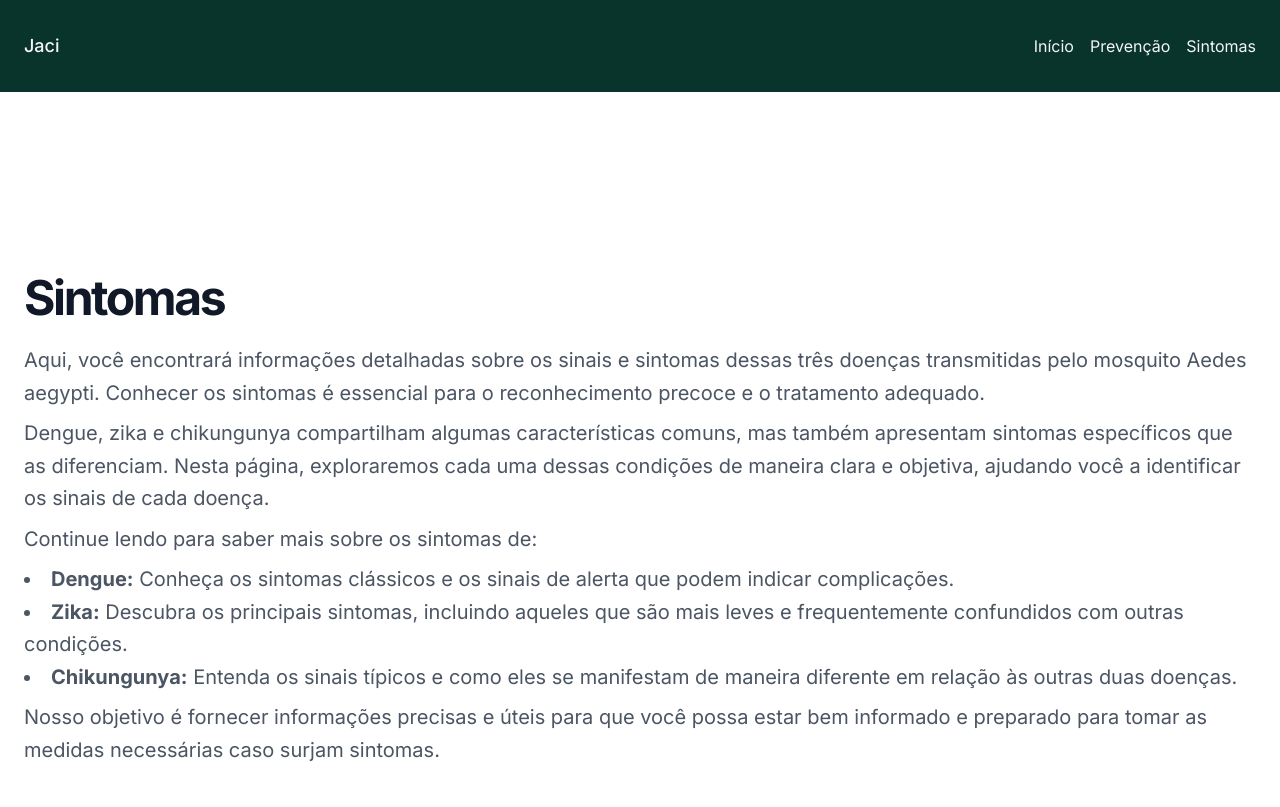
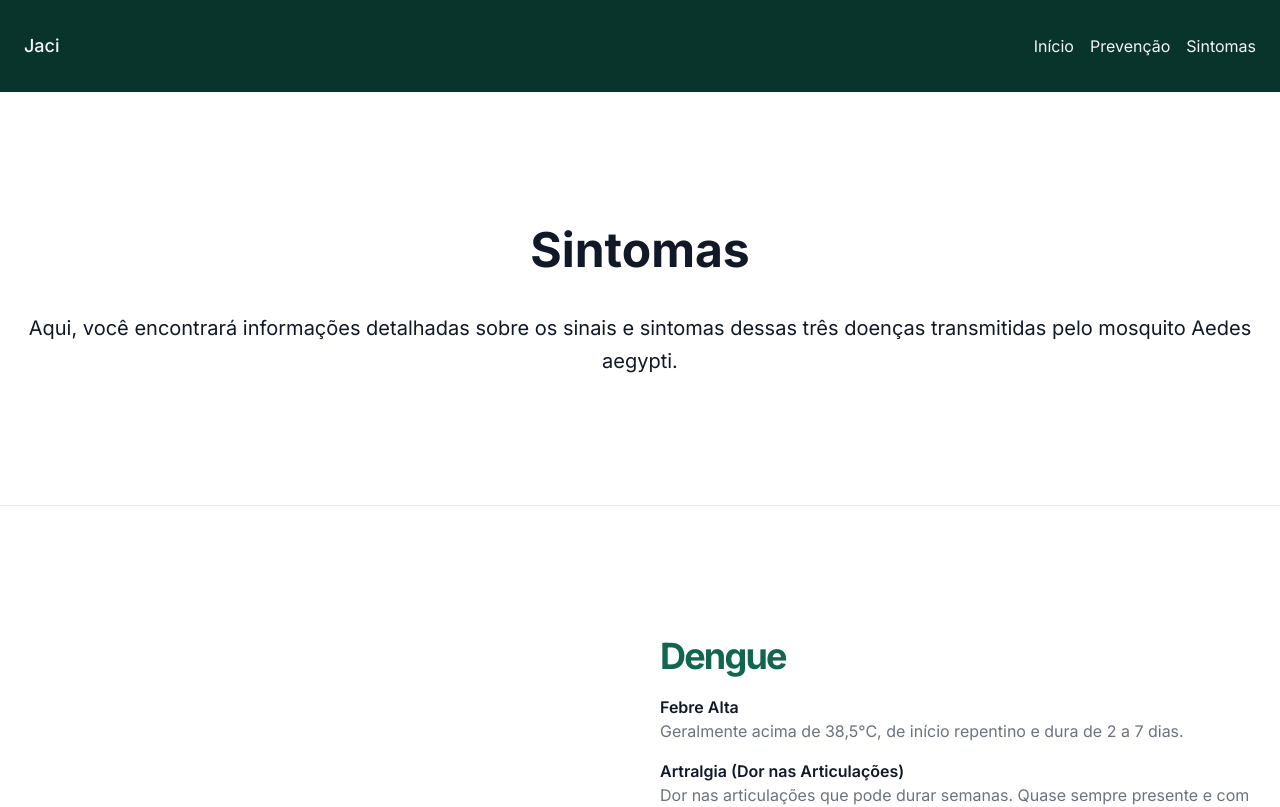
Before and after one commit to FreitasGa/jaci, a Next.js app: page /symptoms in a window 1280 px wide. Shown: the top 807 px of the page. Built offline with nearby package versions, Linux system fonts and the light colour scheme.

Commit message:
feat: convert test pages

```diff
--- a/app/prevention/page.tsx
+++ b/app/prevention/page.tsx
@@ -3,55 +3,19 @@ import { topics } from "./data";
 
 export default function Prevention() {
   return (
-    <main className="container flex flex-col min-h-[100dvh] mx-auto px-4 py-8 md:px-6 md:py-12">
-      <section className="w-full py-12 md:py-24 lg:py-32">
-        <div className="space-y-4">
-          <h1 className="text-4xl font-bold tracking-tighter md:text-5xl/tight">
+    <main className="min-h-[100dvh]">
+      <section className="container mx-auto px-4 w-full py-12 md:py-24 lg:py-32">
+        <div className="space-y-8 text-center">
+          <h1 className="text-3xl font-bold tracking-normal md:text-4xl/tight lg:text-5xl/tight">
             Prevenção e Combate
           </h1>
-          <div className="space-y-2 text-gray-600 md:text-xl/relaxed lg:text-base/relaxed xl:text-xl/relaxed">
-            <p>
-              Aqui, você encontrará informações essenciais sobre como prevenir e
-              combater essas três doenças transmitidas pelo mosquito Aedes
-              aegypti. A prevenção é a chave para evitar surtos e proteger a
-              saúde de todos.
-            </p>
-            <p>
-              Dengue, zika e chikungunya podem ser evitadas com medidas simples
-              e eficazes. Nesta página, compartilharemos estratégias comprovadas
-              e orientações práticas para ajudar você a manter sua família e
-              comunidade seguras.
-            </p>
-            <p>Continue lendo para saber mais sobre:</p>
-            <ul className="list-disc list-inside">
-              <li>
-                <b>Medidas de Prevenção:</b> Aprenda a identificar e eliminar
-                criadouros do mosquito, além de outras ações diárias que você
-                pode adotar para reduzir o risco de transmissão.
-              </li>
-              <li>
-                <b>Métodos de Combate:</b> Descubra as melhores práticas para
-                combater o mosquito Aedes aegypti, incluindo o uso de
-                repelentes, inseticidas e a importância da mobilização
-                comunitária.
-              </li>
-              <li>
-                <b>Educação e Conscientização:</b> Entenda como a educação e a
-                conscientização são fundamentais para o controle dessas doenças
-                e como você pode contribuir para a disseminação de informações
-                corretas e úteis.
-              </li>
-            </ul>
-            <p>
-              Nosso objetivo é fornecer informações precisas e práticas para que
-              você possa estar bem informado e capacitado a tomar as medidas
-              necessárias para proteger sua saúde e a de sua comunidade. Juntos,
-              podemos vencer a batalha contra dengue, zika e chikungunya.
-            </p>
-          </div>
+          <p className="text-base md:text-lg lg:text-xl/relaxed">
+            Aqui, você encontrará informações essenciais sobre como prevenir e
+            combater essas três doenças transmitidas pelo mosquito Aedes
+            aegypti.
+          </p>
         </div>
       </section>
-
       {topics.map((topic) => (
         <TopicSection
           key={topic.name.toLowerCase()}
--- a/app/symptoms/page.tsx
+++ b/app/symptoms/page.tsx
@@ -1,54 +1,21 @@
+import DiseaseSection from "./components/disease-section";
 import { diseases } from "./data";
-import DiseaseSection from "./components/disease-section";
 
 export default function Symptoms() {
   return (
-    <main className="container flex flex-col min-h-[100dvh] mx-auto px-4 py-8 md:px-6 md:py-12">
-      <section className="w-full py-12 md:py-24 lg:py-32">
-        <div className="space-y-4">
-          <h1 className="text-4xl font-bold tracking-tighter md:text-5xl/tight">
+    <main className="min-h-[100dvh]">
+      <section className="container mx-auto px-4 w-full py-12 md:py-24 lg:py-32">
+        <div className="space-y-8 text-center">
+          <h1 className="text-3xl font-bold tracking-normal md:text-4xl/tight lg:text-5xl/tight">
             Sintomas
           </h1>
-          <div className="space-y-2 text-gray-600 md:text-xl/relaxed lg:text-base/relaxed xl:text-xl/relaxed">
-            <p>
-              Aqui, você encontrará informações detalhadas sobre os sinais e
-              sintomas dessas três doenças transmitidas pelo mosquito Aedes
-              aegypti. Conhecer os sintomas é essencial para o reconhecimento
-              precoce e o tratamento adequado.
-            </p>
-            <p>
-              Dengue, zika e chikungunya compartilham algumas características
-              comuns, mas também apresentam sintomas específicos que as
-              diferenciam. Nesta página, exploraremos cada uma dessas condições
-              de maneira clara e objetiva, ajudando você a identificar os sinais
-              de cada doença.
-            </p>
-            <p>Continue lendo para saber mais sobre os sintomas de:</p>
-            <ul className="list-disc list-inside">
-              <li>
-                <b>Dengue:</b> Conheça os sintomas clássicos e os sinais de
-                alerta que podem indicar complicações.
-              </li>
-              <li>
-                <b>Zika:</b> Descubra os principais sintomas, incluindo aqueles
-                que são mais leves e frequentemente confundidos com outras
-                condições.
-              </li>
-              <li>
-                <b>Chikungunya:</b> Entenda os sinais típicos e como eles se
-                manifestam de maneira diferente em relação às outras duas
-                doenças.
-              </li>
-            </ul>
-            <p>
-              Nosso objetivo é fornecer informações precisas e úteis para que
-              você possa estar bem informado e preparado para tomar as medidas
-              necessárias caso surjam sintomas.
-            </p>
-          </div>
+          <p className="text-base md:text-lg lg:text-xl/relaxed">
+            Aqui, você encontrará informações detalhadas sobre os sinais e
+            sintomas dessas três doenças transmitidas pelo mosquito Aedes
+            aegypti.
+          </p>
         </div>
       </section>
-
       {diseases.map((disease) => (
         <DiseaseSection
           key={disease.name.toLowerCase()}
--- a/app/test/prevention/page.tsx
+++ /dev/null
@@ -1,29 +0,0 @@
-import TopicSection from "@/app/prevention/components/topic-section";
-import { topics } from "@/app/prevention/data";
-
-export default function Prevention() {
-  return (
-    <main className="min-h-[100dvh]">
-      <section className="container mx-auto px-4 w-full py-12 md:py-24 lg:py-32">
-        <div className="space-y-8 text-center">
-          <h1 className="text-3xl font-bold tracking-normal md:text-4xl/tight lg:text-5xl/tight">
-            Prevenção e Combate
-          </h1>
-          <p className="text-base md:text-lg lg:text-xl/relaxed">
-            Aqui, você encontrará informações essenciais sobre como prevenir e
-            combater essas três doenças transmitidas pelo mosquito Aedes
-            aegypti.
-          </p>
-        </div>
-      </section>
-      {topics.map((topic) => (
-        <TopicSection
-          key={topic.name.toLowerCase()}
-          name={topic.name}
-          image={topic.image}
-          measures={topic.measures}
-        />
-      ))}
-    </main>
-  );
-}
--- a/app/test/symptoms/page.tsx
+++ /dev/null
@@ -1,29 +0,0 @@
-import DiseaseSection from "@/app/symptoms/components/disease-section";
-import { diseases } from "@/app/symptoms/data";
-
-export default function Symptoms() {
-  return (
-    <main className="min-h-[100dvh]">
-      <section className="container mx-auto px-4 w-full py-12 md:py-24 lg:py-32">
-        <div className="space-y-8 text-center">
-          <h1 className="text-3xl font-bold tracking-normal md:text-4xl/tight lg:text-5xl/tight">
-            Sintomas
-          </h1>
-          <p className="text-base md:text-lg lg:text-xl/relaxed">
-            Aqui, você encontrará informações detalhadas sobre os sinais e
-            sintomas dessas três doenças transmitidas pelo mosquito Aedes
-            aegypti.
-          </p>
-        </div>
-      </section>
-      {diseases.map((disease) => (
-        <DiseaseSection
-          key={disease.name.toLowerCase()}
-          name={disease.name}
-          image={disease.image}
-          symptoms={disease.symptoms}
-        />
-      ))}
-    </main>
-  );
-}
```
